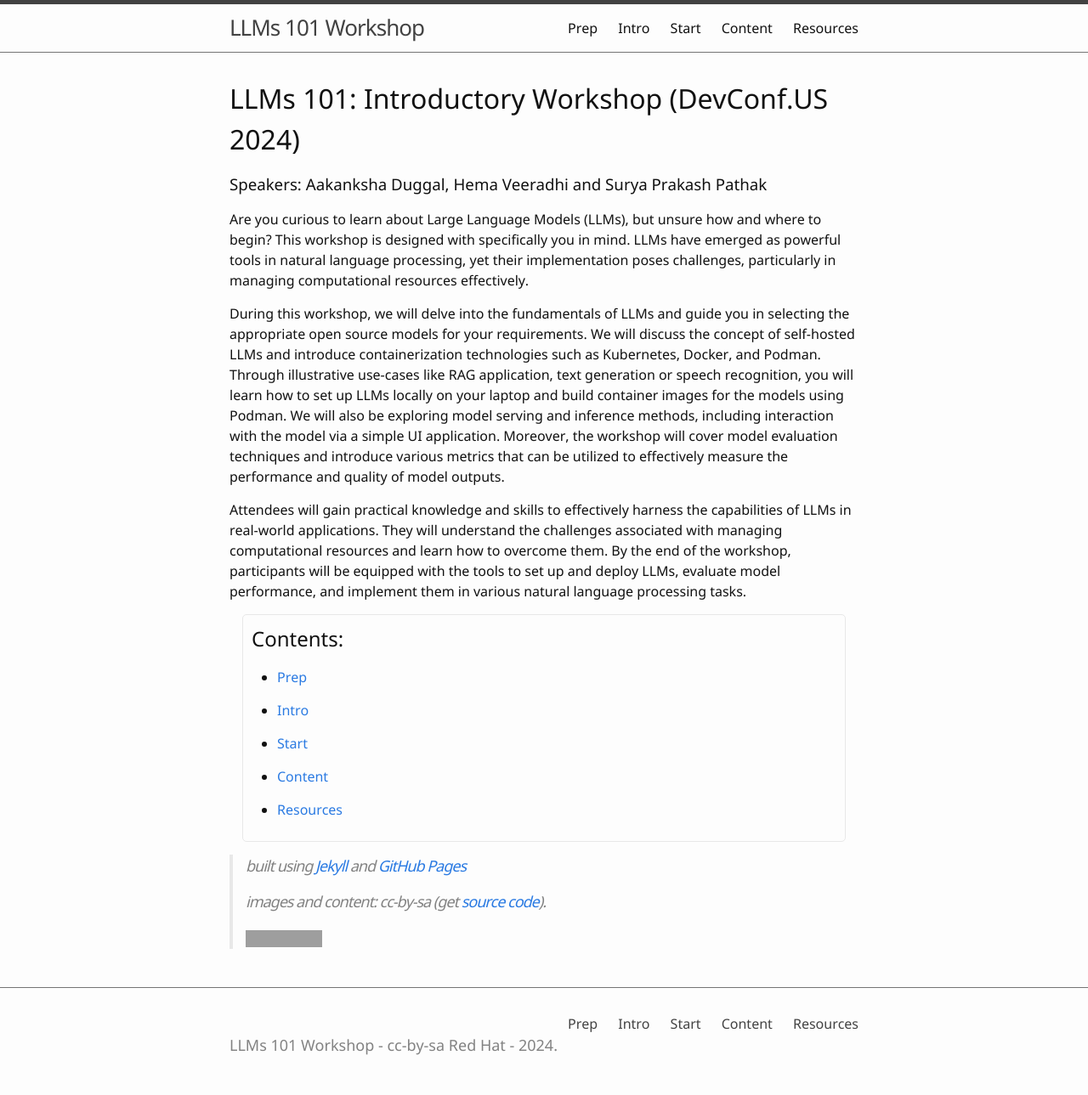
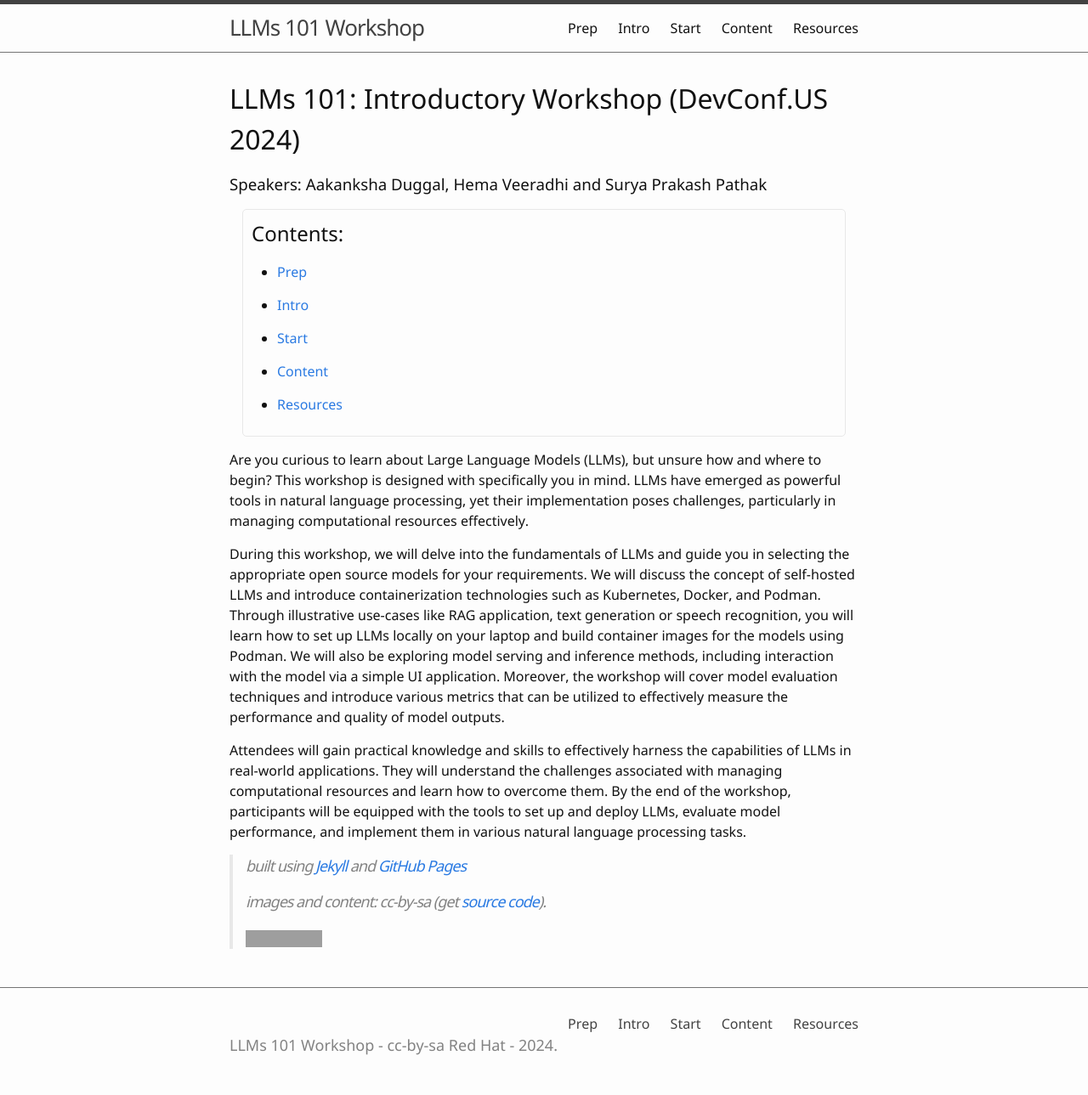
Before and after one commit to hemajv/devconf-llm-workshop, a Jekyll site: the page built from index.md, in a window 1280 px wide. Shown: the whole page at 85% size. Built offline with Jekyll 4.4.1, drawn with Linux system fonts in a browser that asks for light colours; part of the change alters nothing that is shown; grey boxes are pictures that could not be loaded.

```diff
--- a/index.md
+++ b/index.md
@@ -4,13 +4,6 @@ title: Home
 
 # LLMs 101: Introductory Workshop (DevConf.US 2024)
 ### Speakers: Aakanksha Duggal, Hema Veeradhi and Surya Prakash Pathak
-
-
-Are you curious to learn about Large Language Models (LLMs), but unsure how and where to begin? This workshop is designed with specifically you in mind. LLMs have emerged as powerful tools in natural language processing, yet their implementation poses challenges, particularly in managing computational resources effectively.
-
-During this workshop, we will delve into the fundamentals of LLMs and guide you in selecting the appropriate open source models for your requirements. We will discuss the concept of self-hosted LLMs and introduce containerization technologies such as Kubernetes, Docker, and Podman. Through illustrative use-cases like RAG application, text generation or speech recognition, you will learn how to set up LLMs locally on your laptop and build container images for the models using Podman. We will also be exploring model serving and inference methods, including interaction with the model via a simple UI application. Moreover, the workshop will cover model evaluation techniques and introduce various metrics that can be utilized to effectively measure the performance and quality of model outputs.
-
-Attendees will gain practical knowledge and skills to effectively harness the capabilities of LLMs in real-world applications. They will understand the challenges associated with managing computational resources and learn how to overcome them. By the end of the workshop, participants will be equipped with the tools to set up and deploy LLMs, evaluate model performance, and implement them in various natural language processing tasks.
 
 <div class="toc" markdown="1">
 ## Contents:
@@ -20,6 +13,11 @@ Attendees will gain practical knowledge and skills to effectively harness the ca
 {% endfor %}
 </div>
 
+Are you curious to learn about Large Language Models (LLMs), but unsure how and where to begin? This workshop is designed with specifically you in mind. LLMs have emerged as powerful tools in natural language processing, yet their implementation poses challenges, particularly in managing computational resources effectively.
+
+During this workshop, we will delve into the fundamentals of LLMs and guide you in selecting the appropriate open source models for your requirements. We will discuss the concept of self-hosted LLMs and introduce containerization technologies such as Kubernetes, Docker, and Podman. Through illustrative use-cases like RAG application, text generation or speech recognition, you will learn how to set up LLMs locally on your laptop and build container images for the models using Podman. We will also be exploring model serving and inference methods, including interaction with the model via a simple UI application. Moreover, the workshop will cover model evaluation techniques and introduce various metrics that can be utilized to effectively measure the performance and quality of model outputs.
+
+Attendees will gain practical knowledge and skills to effectively harness the capabilities of LLMs in real-world applications. They will understand the challenges associated with managing computational resources and learn how to overcome them. By the end of the workshop, participants will be equipped with the tools to set up and deploy LLMs, evaluate model performance, and implement them in various natural language processing tasks.
 
 > built using [Jekyll](https://jekyllrb.com/) and [GitHub Pages](https://pages.github.com/)
 >
```
